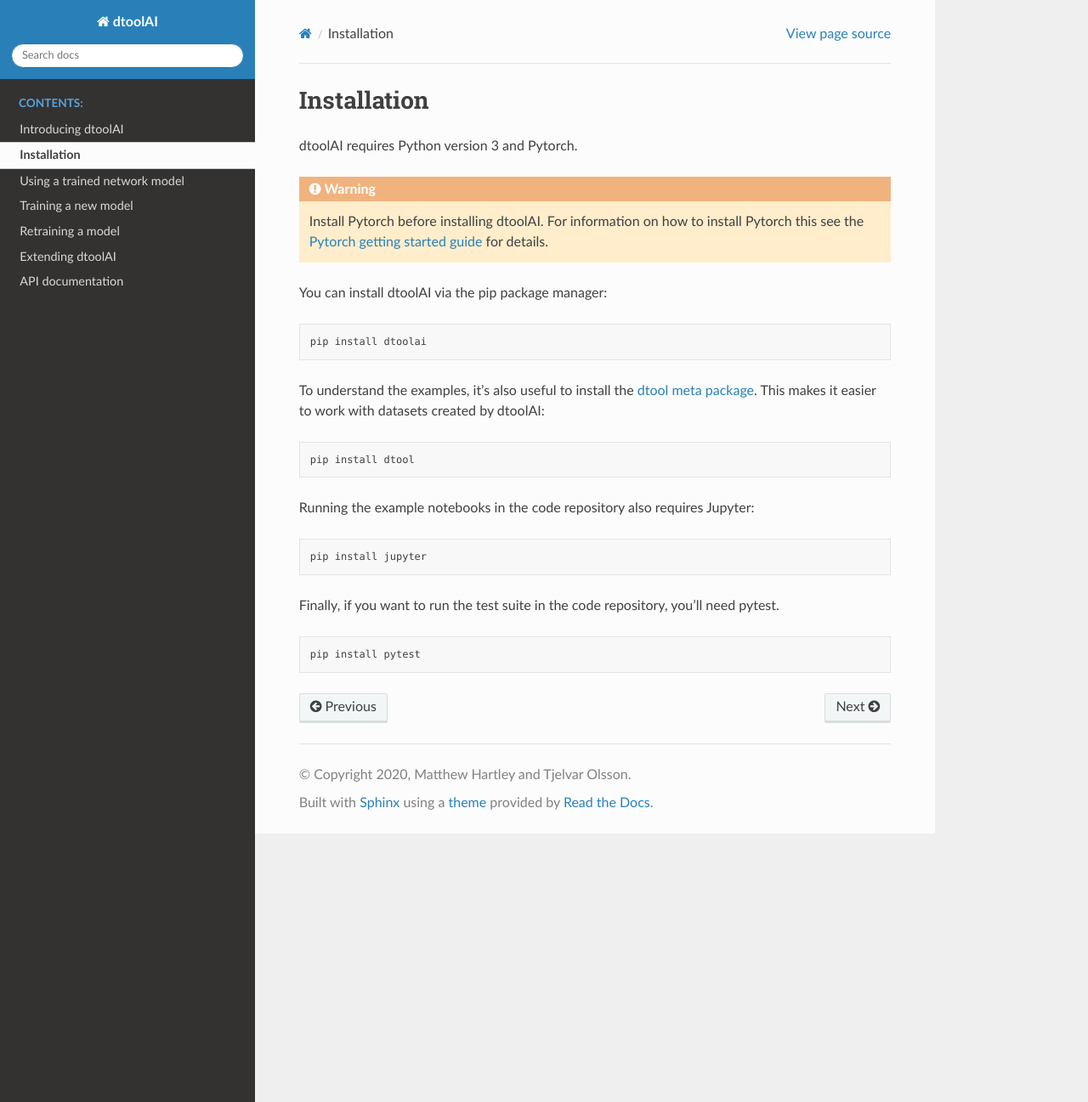
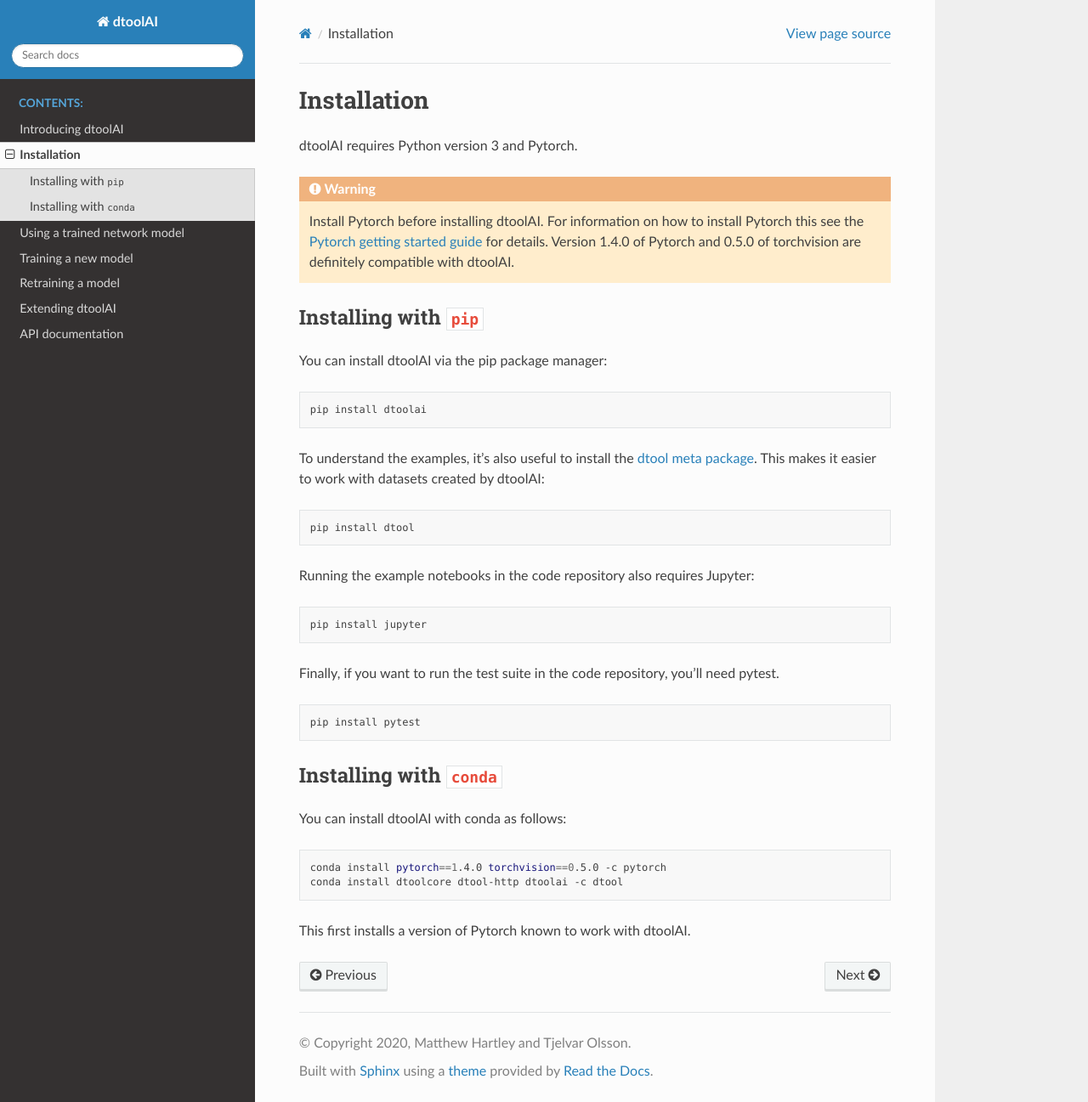
Before and after one commit to JIC-CSB/dtoolai, a Sphinx documentation site: the page built from docs/source/installation.rst, in a window 1280 px wide and 1297 px high. Shown: the whole window at 85% size. Built offline with Sphinx 7.4.7 and the Read the Docs theme 2.0.0, drawn with Linux system fonts in a browser that asks for light colours.

Commit message:
Add conda install instructions to documentation

```diff
--- a/docs/source/installation.rst
+++ b/docs/source/installation.rst
@@ -5,7 +5,10 @@
 
 .. warning:: Install Pytorch before installing dtoolAI. For information on how to install Pytorch this see the
              `Pytorch getting started guide <https://pytorch.org/get-started/locally/>`_
-             for details.
+             for details. Version 1.4.0 of Pytorch and 0.5.0 of torchvision are definitely compatible with dtoolAI.
+
+Installing with ``pip``
+~~~~~~~~~~~~~~~~~~~~~~~
 
 You can install dtoolAI via the pip package manager:
 
@@ -31,3 +34,15 @@
 .. code-block:: bash
 
     pip install pytest
+
+Installing with ``conda``
+~~~~~~~~~~~~~~~~~~~~~~~~
+
+You can install dtoolAI with conda as follows:
+
+.. code-block:: bash
+
+    conda install pytorch==1.4.0 torchvision==0.5.0 -c pytorch
+    conda install dtoolcore dtool-http dtoolai -c dtool
+
+This first installs a version of Pytorch known to work with dtoolAI.
```
